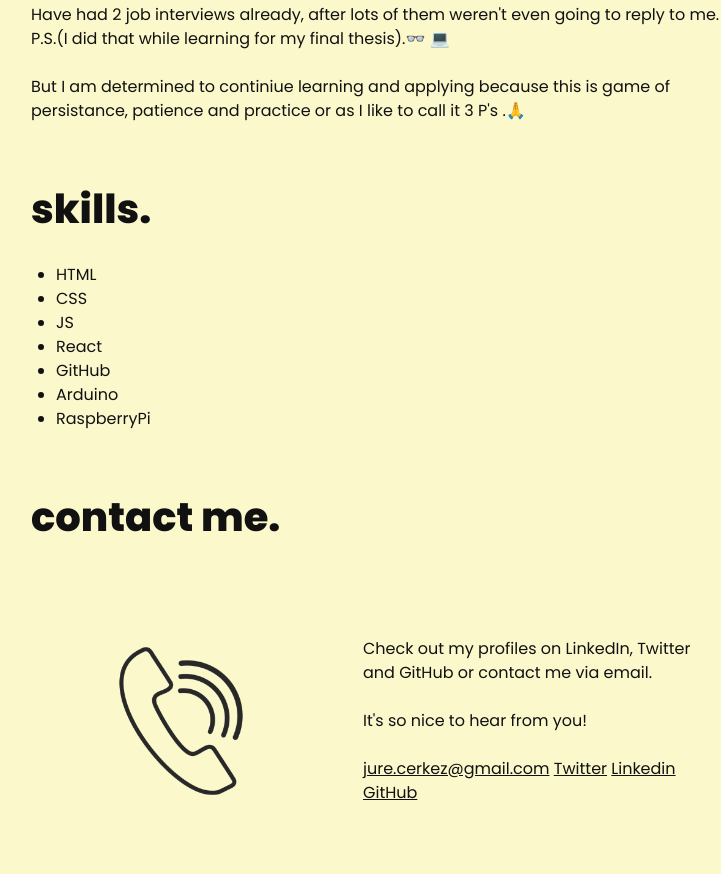
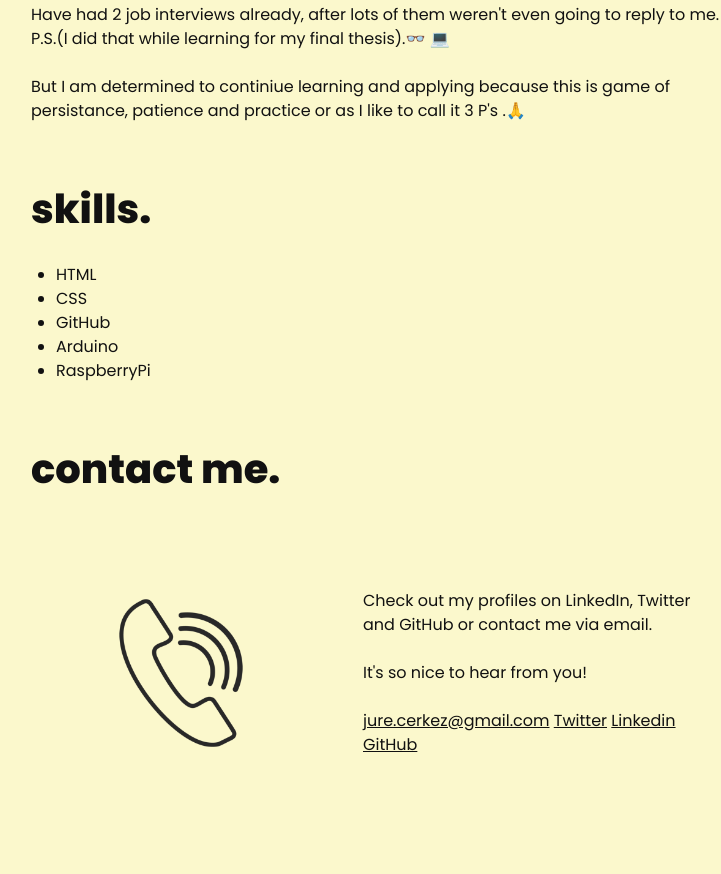
Before and after one commit to cerkezjure/personal-website, a plain HTML site: page index.html in a window 1280 px wide. Shown: the part 732-1606 px from the top of the page, without its empty margins (259-980 px from the left). Drawn offline with Linux system fonts and the light colour scheme.

Commit message:
made changes

```diff
--- a/index.html
+++ b/index.html
@@ -58,8 +58,6 @@
             <ul>
                 <li>HTML</li>
                 <li>CSS</li>
-                <li>JS</li>
-                <li>React</li>
                 <li>GitHub</li>
                 <li>Arduino</li>
                 <li>RaspberryPi</li>
```
Also changed, not shown: 1 other file.
